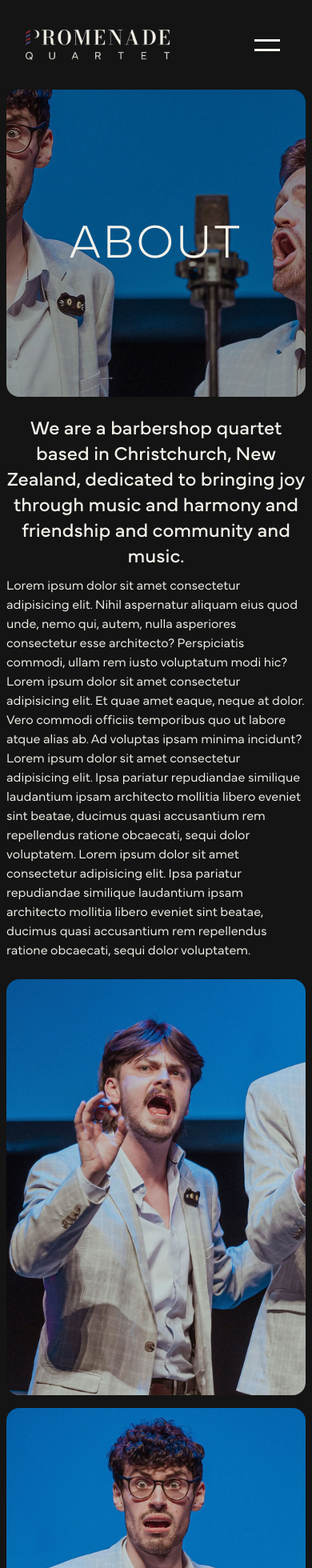
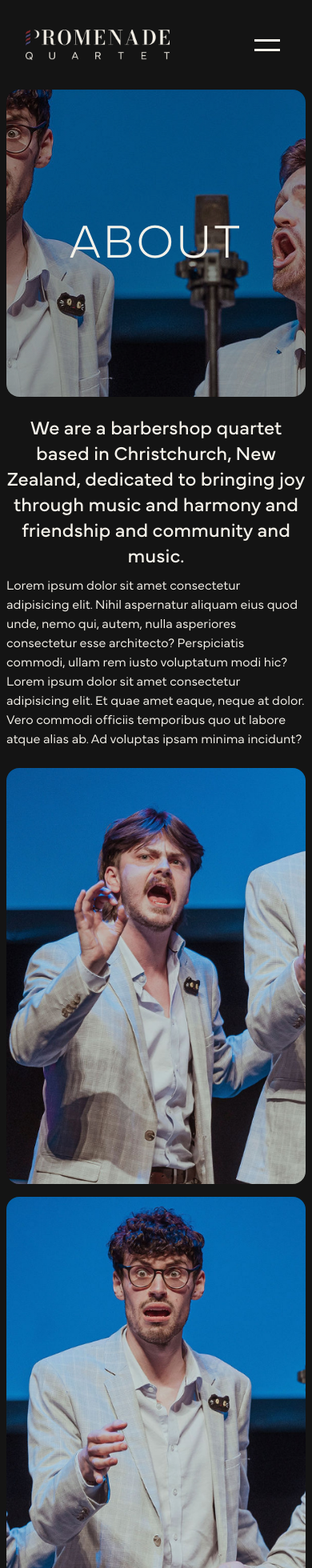
Before and after one commit to JoranQuack/promenade-website, a Next.js app: page /about in a window 390 px wide. Shown: the top 1960 px of the page at 80% size. Built offline with nearby package versions, Linux system fonts and the light colour scheme.

Commit message:
feat: Enhance About page with touch support and improve member display; adjust Home page text alignment

```diff
--- a/src/app/about/page.tsx
+++ b/src/app/about/page.tsx
@@ -1,5 +1,7 @@
+"use client";
 import Image from "next/image";
 import ImageBlock from "@/components/ui/ImageBlock";
+import { useState } from "react";
 
 const members = [
   {
@@ -30,9 +32,15 @@ const members = [
 ];
 
 export default function About(): React.ReactElement {
+  const [activeIndex, setActiveIndex] = useState<number | null>(null);
+  // Detect touch device (simple check)
+  const isTouch =
+    typeof window !== "undefined" &&
+    ("ontouchstart" in window || navigator.maxTouchPoints > 0);
+
   return (
     <div className="flex flex-col min-h-screen items-center">
-      <main className="grow w-full max-w-5xl px-2 sm:px-4">
+      <main className="grow w-full max-w-7xl px-2 sm:px-4">
         <ImageBlock alt="about" src="/about.jpg" />
 
         <p className="text-2xl text-center mb-2">
@@ -48,36 +56,46 @@ export default function About(): React.ReactElement {
           voluptatum modi hic? Lorem ipsum dolor sit amet consectetur
           adipisicing elit. Et quae amet eaque, neque at dolor. Vero commodi
           officiis temporibus quo ut labore atque alias ab. Ad voluptas ipsam
-          minima incidunt? Lorem ipsum dolor sit amet consectetur adipisicing
-          elit. Ipsa pariatur repudiandae similique laudantium ipsam architecto
-          mollitia libero eveniet sint beatae, ducimus quasi accusantium rem
-          repellendus ratione obcaecati, sequi dolor voluptatem. Lorem ipsum
-          dolor sit amet consectetur adipisicing elit. Ipsa pariatur repudiandae
-          similique laudantium ipsam architecto mollitia libero eveniet sint
-          beatae, ducimus quasi accusantium rem repellendus ratione obcaecati,
-          sequi dolor voluptatem.
+          minima incidunt?
         </p>
 
-        <div className="flex flex-col sm:flex-row w-full gap-4 mb-12 h-auto sm:h-[80vh]">
-          {members.map((member) => (
+        <div className="flex flex-col sm:flex-row w-full gap-4 mb-4 h-auto sm:h-[80vh]">
+          {members.map((member, idx) => {
+            // On mobile, use activeIndex for effect; on desktop, use hover
+            const isActive = isTouch ? activeIndex === idx : false;
+            return (
               <div
-              className="flex-1 min-h-[300px] transition-all duration-500 ease-in-out hover:flex-5 group relative overflow-hidden rounded-2xl"
+                className={`flex-1 min-h-[300px] transition-all duration-500 ease-in-out hover:flex-5 group relative overflow-hidden rounded-2xl
+                  ${isActive ? "flex-5" : ""}
+                `}
                 key={member.name}
+                onClick={() => {
+                  if (isTouch) setActiveIndex(activeIndex === idx ? null : idx);
+                }}
               >
                 <Image
                   alt={member.name}
-                className="object-cover w-full h-full transition-all duration-500 group-hover:blur-sm group-hover:brightness-50"
+                  className={`object-cover w-full h-full transition-all duration-500
+                    group-hover:blur-sm group-hover:brightness-50
+                    ${isActive ? "blur-sm brightness-50" : ""}
+                  `}
                   height={1000}
                   src={member.src}
                   width={1000}
                 />
 
-              <div className="absolute inset-0 flex flex-col items-center justify-center opacity-0 group-hover:opacity-100 transition-opacity duration-500 group-hover:delay-300 p-4 sm:p-12">
+                <div
+                  className={`absolute inset-0 flex flex-col items-center justify-center opacity-0 group-hover:opacity-100 transition-opacity duration-500 group-hover:delay-300 p-4 sm:p-12
+                    ${isActive ? "opacity-100 delay-300" : ""}
+                  `}
+                >
                   <h3 className="text-bright text-2xl sm:text-3xl font-bold mb-2">
                     {member.name}
                   </h3>
 
-                <h4 className="text-bright font-medium mb-3">{member.voice}</h4>
+                  <h4 className="text-bright font-medium mb-3">
+                    {member.voice}
+                  </h4>
 
                   <p className="text-bright text-base sm:text-xl text-center">
                     {member.bio}
@@ -94,7 +112,8 @@ export default function About(): React.ReactElement {
                   )}
                 </div>
               </div>
-          ))}
+            );
+          })}
         </div>
       </main>
     </div>
--- a/src/app/page.tsx
+++ b/src/app/page.tsx
@@ -3,10 +3,10 @@ export default function Home(): React.ReactElement {
     <div className="flex flex-col min-h-screen items-center -mt-28">
       <main className="h-full">
         <div className="flex flex-col items-center justify-center w-full h-screen">
-          <h1 className="text-6xl text-white font-bold mb-4">
+          <h1 className="text-6xl text-white font-bold mb-4 text-center">
             Welcome to Promenade Quartet
           </h1>
-          <p className="text-xl text-white mb-8">
+          <p className="text-xl text-white mb-8 text-center">
             A barbershop quartet based in Christchurch, New Zealand.
           </p>
         </div>
```
Lines whose indentation alone changed are shown as unchanged.
